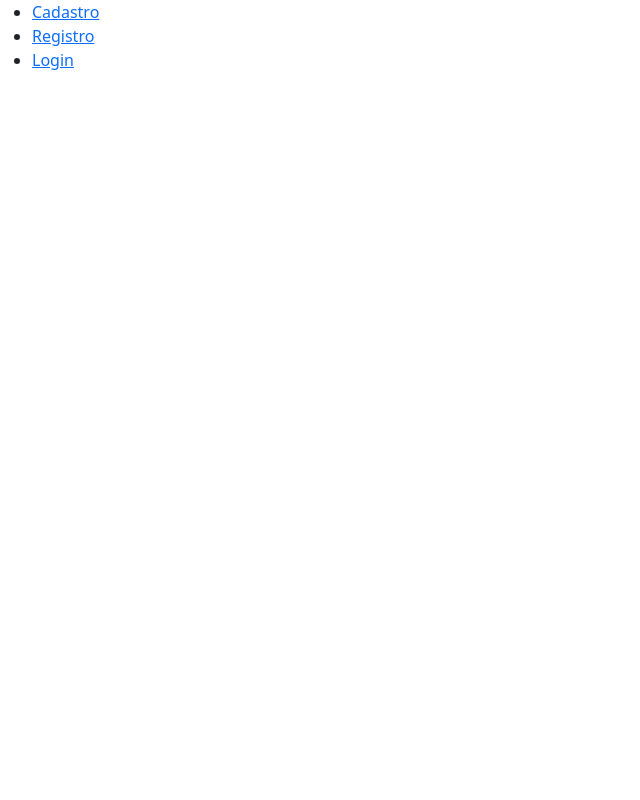
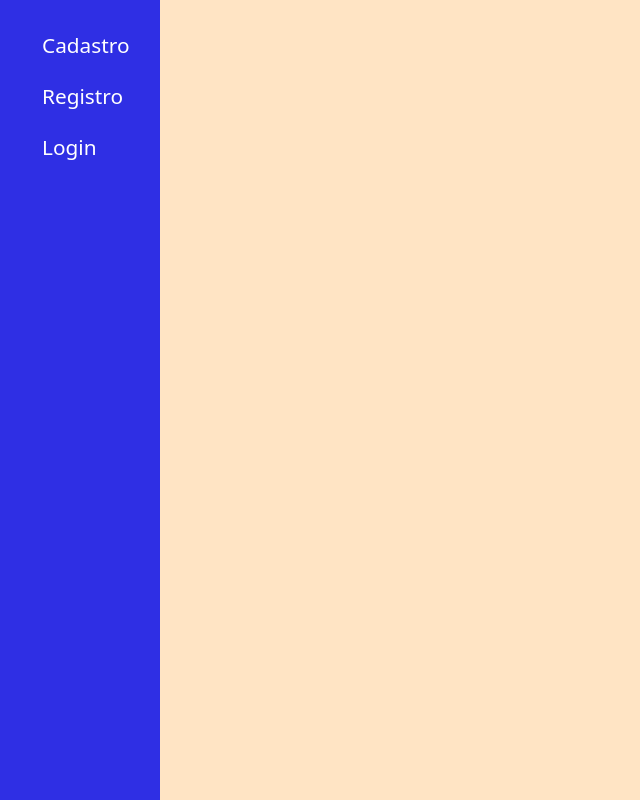
Before and after one commit to bctoledo/curso_react, a React (Vite) app: page / in a window 1280 px wide. Shown: the whole page, without its empty margins (0-640 px from the left). Built offline with nearby package versions, Linux system fonts and the light colour scheme.

Commit message:
aula4.19 - add css ao menu e correção de bugs

```diff
--- a/src/App.css
+++ b/src/App.css
@@ -0,0 +1,15 @@
+*{
+    margin: 0;
+    padding: 0;
+    box-sizing: border-box;
+}
+
+.app-main{
+    height: 100vh;
+    display: flex;
+
+    color: #fff;
+
+    flex-direction: row;
+
+}
--- a/src/App.jsx
+++ b/src/App.jsx
@@ -1,3 +1,4 @@
+import "./App.css"
 
 import { BrowserRouter as Router } from "react-router-dom";
 import { Content } from "./components/Content";
@@ -7,10 +8,10 @@ import { Menu } from "./components/Menu";
 export function App(){
   return(
     <Router>
-
-      <Menu />
-      <Content />
-
+      <div className="app-main">
+        <Menu />
+        <Content />
+      </div>
     </Router>
   )
 }
--- a/src/components/Content/content.css
+++ b/src/components/Content/content.css
@@ -0,0 +1,7 @@
+main{
+    width: 100%;
+    display: flex;
+    justify-content: center;
+
+    background-color: bisque;
+}
--- a/src/components/Menu/index.jsx
+++ b/src/components/Menu/index.jsx
@@ -2,16 +2,16 @@ import { Link } from "react-router-dom"
 import "./menu.css"
 export function Menu(){
     return(
-        <nav>
+        <nav className="menu">
             <ul>
                 <li>
-                    <Link href="#">Cadastro</Link>
+                    <Link to="/cadastro">Cadastro</Link>
                 </li>
                 <li>
-                    <Link href="#">Registro</Link>
+                    <Link to="/registro">Registro</Link>
                 </li>
                 <li>
-                    <Link href="#">Login</Link>
+                    <Link to="/login">Login</Link>
                 </li>
             </ul>
 
--- a/src/components/Menu/menu.css
+++ b/src/components/Menu/menu.css
@@ -0,0 +1,29 @@
+.menu{
+    width: 170px;
+    height: 100vh;
+    color: #fff;
+    background-color: rgb(47, 47, 228);
+}
+
+.menu ul{
+    padding-right: 20px;
+    padding-top: 20px;
+}
+
+.menu ul li{
+    gap: 10px;
+    display: flex;
+    flex-direction: column;
+}
+
+.menu ul li a{
+    font-size: 1.3rem;
+    color: #fff;
+    padding: 10px;
+    text-decoration: none;
+    transition: 2s;
+}
+
+.menu ul li a:hover{
+    background-color: #00000070;
+}
```
